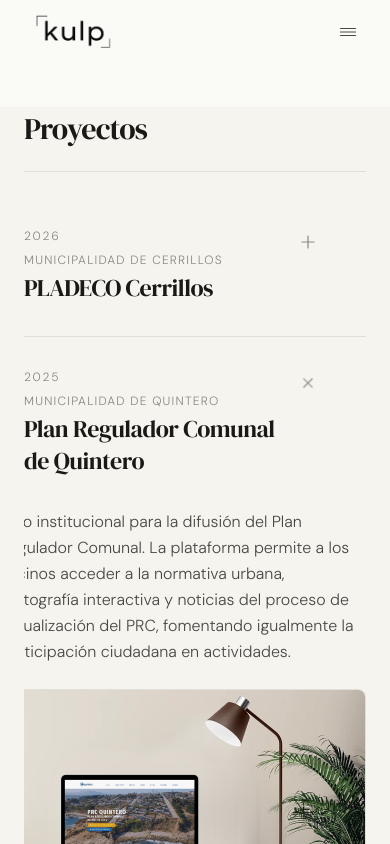
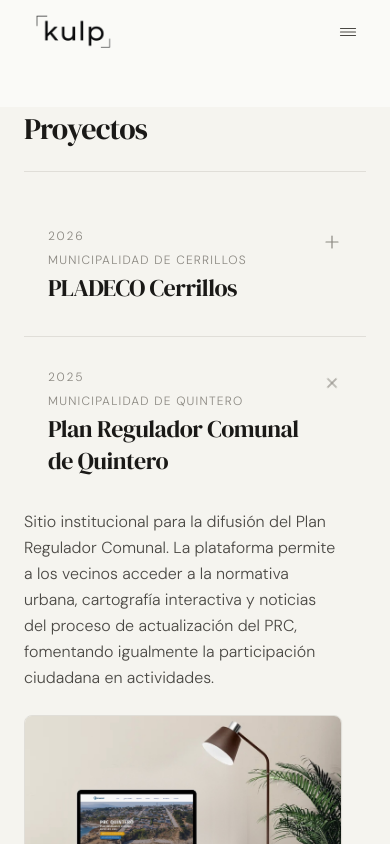
Before and after one commit to AlbertoRodBa/kulp-web, a Next.js app: page / in a window 390 px wide. Both pictures are taken after a click on the button 171 px from the left and 2137 px from the top of the page. Shown: the part 1715-2559 px from the top of the page. Built offline with nearby package versions, Linux system fonts and the light colour scheme.

Commit message:
corregir visualizacion de texto en acordeon

```diff
--- a/components/Projects.tsx
+++ b/components/Projects.tsx
@@ -46,7 +46,7 @@
     <div className="border-b border-[var(--cream-300)]">
       <button
         onClick={() => setOpen(!open)}
-        className="w-full group flex items-start justify-between py-8 md:py-10 text-left hover:bg-[var(--cream-100)] -mx-6 md:-mx-10 px-6 md:px-10 transition-colors duration-200"
+        className="w-full group flex items-start justify-between py-8 md:py-10 text-left hover:bg-[var(--cream-100)] md:-mx-10 px-6 md:px-10 transition-colors duration-200"
         aria-expanded={open}
       >
         <div className="flex flex-col md:flex-row md:items-baseline gap-2 md:gap-8">
@@ -93,7 +93,7 @@
         className={`accordion-content ${open ? "open" : ""}`}
         aria-hidden={!open}
       >
-        <div className="pb-8 pl-0 md:pl-[calc(3rem+2rem)] pr-6 md:pr-10 -mx-6 md:-mx-10 px-6 md:px-10">
+        <div className="pb-8 pl-0 md:pl-[calc(3rem+2rem)] pr-6 md:pr-10 md:-mx-10 px-6 md:px-10">
           <p className="text-base font-light text-[var(--ink-muted)] leading-relaxed max-w-2xl mb-6">
             {project.description}
           </p>
```
